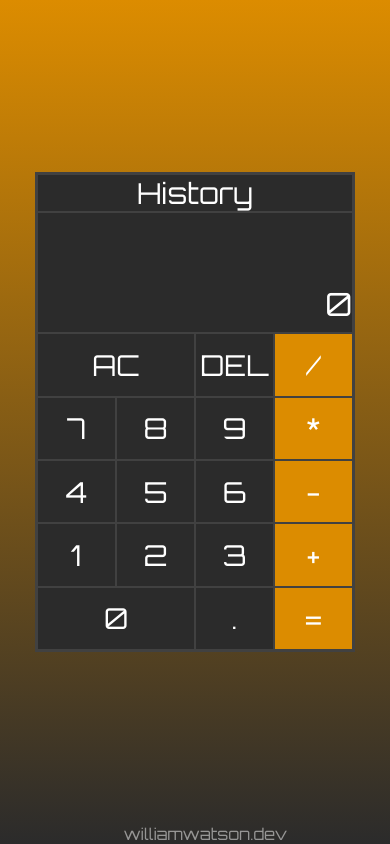
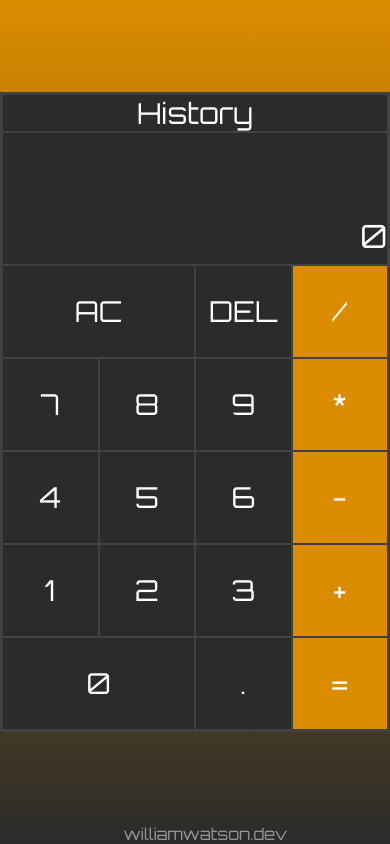
Before and after one commit to willswats/react-calculator, a React (Create React App) app: page / in a window 390 px wide. Built offline with nearby package versions, Linux system fonts and the light colour scheme; some icons are missing.

Commit message:
Test mobile sizing

```diff
--- a/src/components/Calculator/Calculator.module.css
+++ b/src/components/Calculator/Calculator.module.css
@@ -10,7 +10,6 @@
 
 @media screen and (max-width: 500px) {
   .calculator {
-    width: 20rem;
-    height: 30rem;
+    width: 100%;
   }
 }
```
